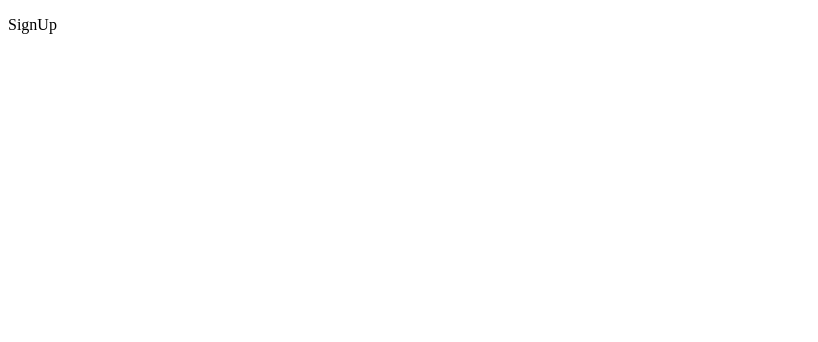
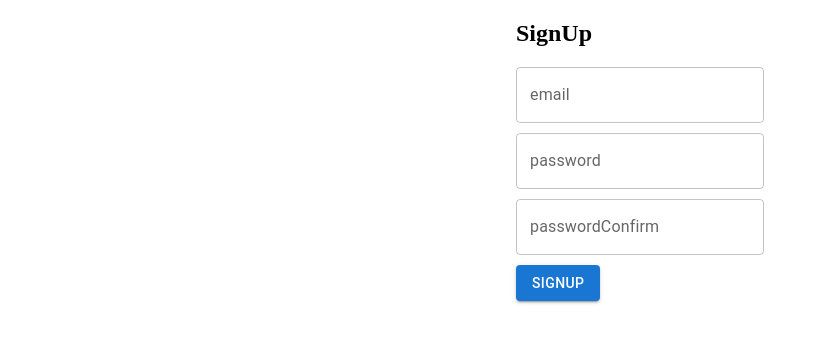
Before and after one commit to kwonhygge/react-todo-app, a React (Create React App) app in the folder client/: page /signup in a window 1280 px wide. Shown: the top 342 px of the page, without its empty margins (0-818 px from the left). Built offline with nearby package versions, Linux system fonts and the light colour scheme.

Commit message:
feat: login과 signup UI 마무리 및 유효성 체크 추가

```diff
--- a/client/package.json
+++ b/client/package.json
@@ -3,6 +3,9 @@
   "version": "0.1.0",
   "private": true,
   "dependencies": {
+    "@emotion/react": "^11.10.5",
+    "@emotion/styled": "^11.10.5",
+    "@mui/material": "^5.10.12",
     "@testing-library/jest-dom": "^5.16.5",
     "@testing-library/react": "^13.4.0",
     "@testing-library/user-event": "^13.5.0",
@@ -15,6 +18,7 @@
     "react": "^18.2.0",
     "react-app-rewired": "^2.2.1",
     "react-dom": "^18.2.0",
+    "react-hook-form": "^7.39.1",
     "react-router-dom": "^6.4.3",
     "react-scripts": "5.0.1",
     "typescript": "^4.8.4",
--- /dev/null
+++ b/client/src/constants/index.ts
@@ -0,0 +1 @@
+export * from "@/constants/name";
--- /dev/null
+++ b/client/src/constants/name.ts
@@ -0,0 +1,3 @@
+export const EMAIL = "email";
+export const PASSWORD = "password";
+export const PASSWORD_CONFIRM = "passwordConfirm";
--- a/client/src/pages/auth/Login.tsx
+++ b/client/src/pages/auth/Login.tsx
@@ -1,11 +1,90 @@
 import React from "react";
+import { Button, TextField } from "@mui/material";
+import styled from "@emotion/styled";
+import { Controller, useForm } from "react-hook-form";
+import { EMAIL, PASSWORD } from "@/constants/name";
+import { RegexUtil } from "@/utils/regex";
+
+interface FormData {
+  email: string;
+  password: string;
+}
 
 function Login() {
+  const defaultValues: FormData = {
+    email: "",
+    password: "",
+  };
+
+  const { control, formState, handleSubmit } = useForm({
+    defaultValues,
+    mode: "onChange",
+  });
+  const { errors, isValid } = formState;
+
+  const onSubmit = () => {};
+
   return (
-    <div className="App">
-      <p>Login</p>
-    </div>
+    <form>
+      <StyledLogin>
+        <h2>Login</h2>
+        <Controller
+          control={control}
+          render={({ field: { name, onChange, value } }) => (
+            <StyledInputContainer>
+              <TextField
+                label={name}
+                name={name}
+                onChange={onChange}
+                error={!!errors?.[name]}
+                value={value}
+              />
+            </StyledInputContainer>
+          )}
+          rules={{
+            pattern: RegexUtil.REG_EMAIL,
+          }}
+          name={EMAIL}
+        />
+        <Controller
+          control={control}
+          render={({ field: { name, onChange, value } }) => (
+            <StyledInputContainer>
+              <TextField
+                label={name}
+                name={name}
+                onChange={onChange}
+                type={"password"}
+                error={!!errors?.[name]}
+                value={value}
+              />
+            </StyledInputContainer>
+          )}
+          rules={{
+            minLength: 8,
+          }}
+          name={PASSWORD}
+        />
+
+        <Button
+          disabled={!isValid}
+          variant={"contained"}
+          onClick={handleSubmit(onSubmit)}
+        >
+          Login
+        </Button>
+      </StyledLogin>
+    </form>
   );
 }
 
 export default Login;
+
+const StyledLogin = styled.div`
+  width: fit-content;
+  margin: 0 auto;
+`;
+
+const StyledInputContainer = styled.div`
+  margin: 0 0 10px;
+`;
--- a/client/src/pages/auth/SignUp.tsx
+++ b/client/src/pages/auth/SignUp.tsx
@@ -1,11 +1,114 @@
 import React from "react";
+import { Button, TextField } from "@mui/material";
+import styled from "@emotion/styled";
+import { Controller, useForm } from "react-hook-form";
+import { EMAIL, PASSWORD, PASSWORD_CONFIRM } from "@/constants/name";
+import { RegexUtil } from "@/utils/regex";
+
+interface FormData {
+  email: string;
+  password: string;
+  passwordConfirm: string;
+}
 
 function SignUp() {
+  const defaultValues: FormData = {
+    email: "",
+    password: "",
+    passwordConfirm: "",
+  };
+
+  const { control, formState, watch, handleSubmit } = useForm({
+    defaultValues,
+    mode: "onChange",
+  });
+  const { errors, isValid } = formState;
+
+  const onSubmit = (data: FormData) => {
+    console.log(data);
+  };
+
   return (
-    <div className="App">
-      <p>SignUp</p>
-    </div>
+    <form>
+      <StyledSignUp>
+        <h2>SignUp</h2>
+        <Controller
+          control={control}
+          render={({ field: { name, onChange, value } }) => (
+            <StyledInputContainer>
+              <TextField
+                label={name}
+                name={name}
+                onChange={onChange}
+                error={!!errors?.[name]}
+                value={value}
+              />
+            </StyledInputContainer>
+          )}
+          rules={{
+            pattern: RegexUtil.REG_EMAIL,
+          }}
+          name={EMAIL}
+        />
+        <Controller
+          control={control}
+          render={({ field: { name, onChange, value } }) => (
+            <StyledInputContainer>
+              <TextField
+                label={name}
+                name={name}
+                onChange={onChange}
+                type={"password"}
+                error={!!errors?.[name]}
+                value={value}
+              />
+            </StyledInputContainer>
+          )}
+          rules={{
+            minLength: 8,
+          }}
+          name={PASSWORD}
+        />
+        <Controller
+          control={control}
+          render={({ field: { name, onChange, value } }) => (
+            <StyledInputContainer>
+              <TextField
+                label={name}
+                name={name}
+                onChange={onChange}
+                type={"password"}
+                error={!!errors?.[name]}
+                value={value}
+              />
+            </StyledInputContainer>
+          )}
+          rules={{
+            minLength: 8,
+            validate: (value) => watch(PASSWORD) === value,
+          }}
+          name={PASSWORD_CONFIRM}
+        />
+
+        <Button
+          disabled={!isValid}
+          variant={"contained"}
+          onClick={handleSubmit(onSubmit)}
+        >
+          SignUp
+        </Button>
+      </StyledSignUp>
+    </form>
   );
 }
 
 export default SignUp;
+
+const StyledSignUp = styled.div`
+  width: fit-content;
+  margin: 0 auto;
+`;
+
+const StyledInputContainer = styled.div`
+  margin: 0 0 10px;
+`;
--- /dev/null
+++ b/client/src/utils/regex.ts
@@ -0,0 +1,3 @@
+export class RegexUtil {
+  static REG_EMAIL = /^[\w-\.]+@([\w-]+\.)+[\w-]{2,4}$/i;
+}
--- a/client/tsconfig.paths.json
+++ b/client/tsconfig.paths.json
@@ -1,11 +1,13 @@
 {
   "compilerOptions": {
     "paths": {
+      "@/constants/*": ["src/constants/*"],
       "@/components/*": [
         "src/components/*"
       ],
       "@/pages/*": ["src/pages/*"],
-      "@/routes/*": ["src/routes/*"]
+      "@/routes/*": ["src/routes/*"],
+      "@/utils/*": ["src/utils/*"]
     }
   }
 }
```
Also changed, not shown: 1 other file (tests, documents, lock files or other folders).
